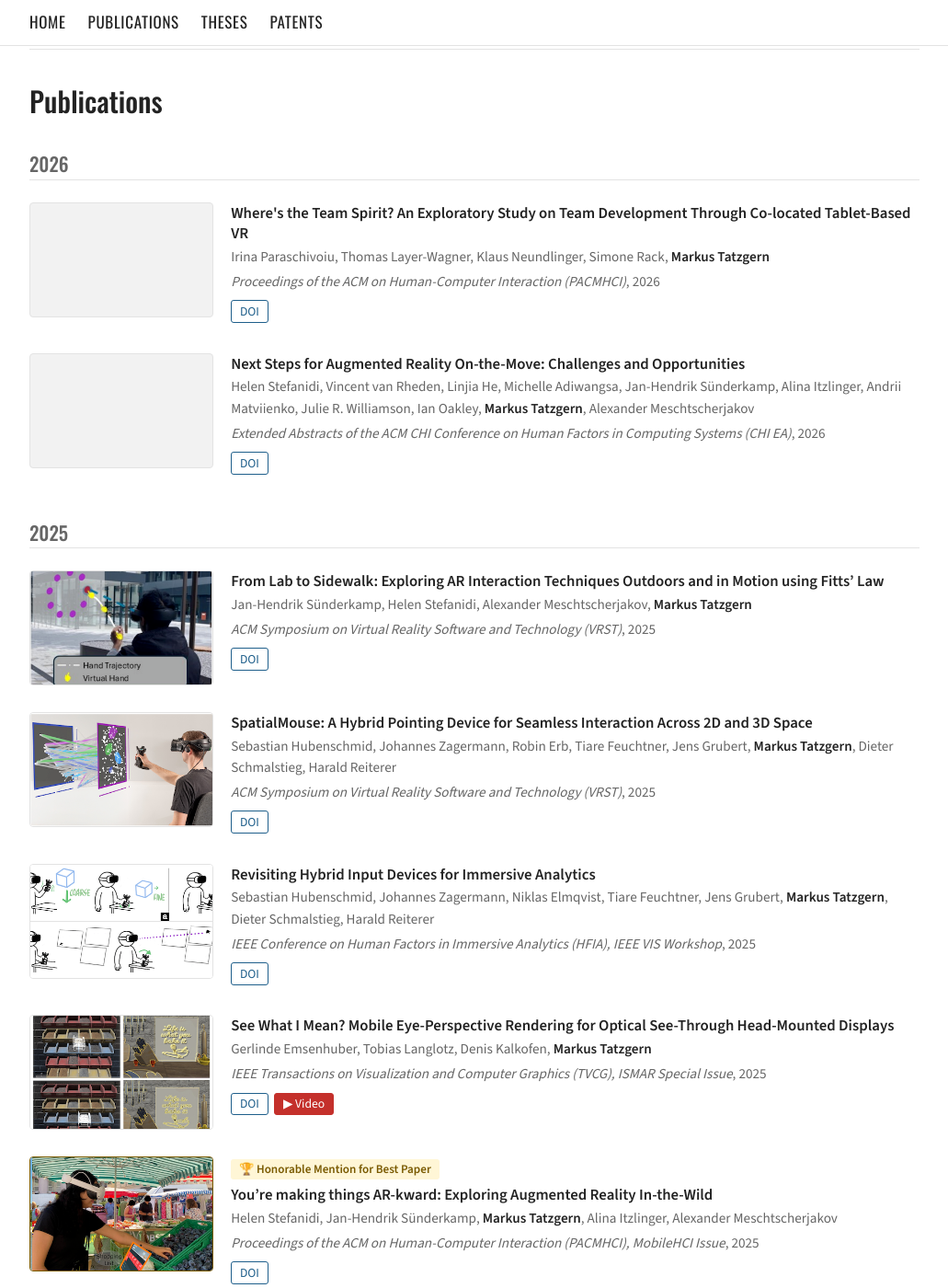
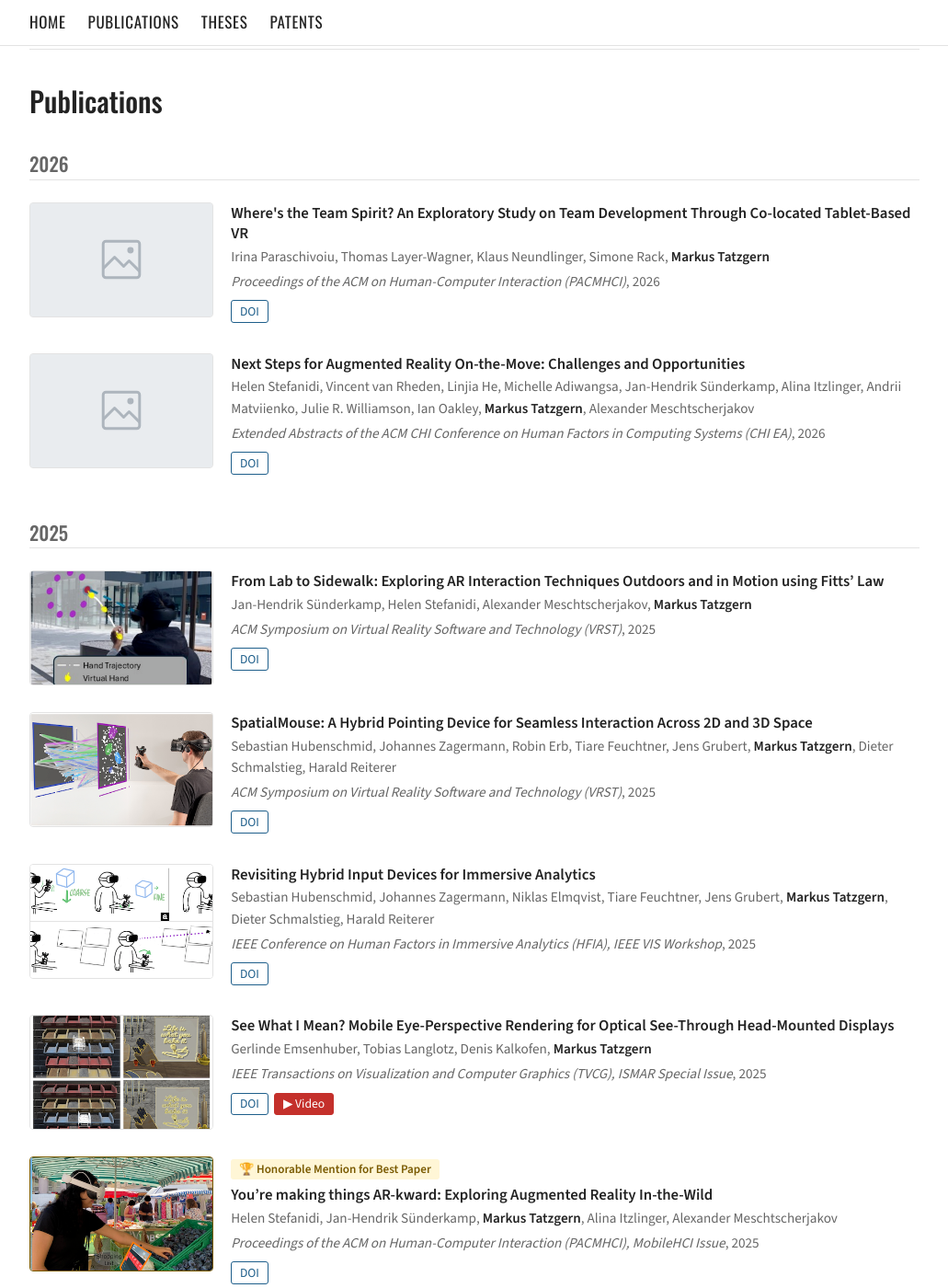
Before and after one commit to mtatz/mtatz.github.io, a Jekyll site: the page built from index.html, in a window 1280 px wide and 1400 px high, scrolled down 670 px. Shown: the whole window at 92% size, without its empty margins (124-1155 px from the left). Built offline with Jekyll 4.4.1, drawn with Linux system fonts in a browser that asks for light colours.

Commit message:
Show neutral placeholder for publications without teaser image
Co-Authored-By: Claude Opus 5.5 <noreply@anthropic.com>
Claude-Session: https://claude.ai/code/session_014X6Q7nAd6PJRdbiiMWzV1J

```diff
--- a/_includes/publication.html
+++ b/_includes/publication.html
@@ -1,11 +1,8 @@
 {%- assign p = include.pub -%}
 <li class="pub{% if p.award %} pub-award{% endif %}" id="{{ p.id }}">
   <div class="pub-thumb">
-    {%- if p.image -%}
-    <img src="{{ p.image | prepend: '/' | relative_url }}" alt="Teaser image: {{ p.title | escape }}" loading="lazy">
-    {%- else -%}
-    <div class="pub-thumb-placeholder" aria-hidden="true"></div>
-    {%- endif -%}
+    {%- assign img = p.image | default: "papers/placeholder.svg" -%}
+    <img src="{{ img | prepend: '/' | relative_url }}" alt="{% if p.image %}Teaser image: {{ p.title | escape }}{% endif %}" loading="lazy">
   </div>
   <div class="pub-body">
     {%- if p.award %}<p class="award-badge">&#127942; {{ p.award }}</p>{% endif %}
--- a/assets/css/site.css
+++ b/assets/css/site.css
@@ -60,7 +60,7 @@ h3.year { font-size: 1.3rem; color: var(--muted); margin: 1.8rem 0 .6rem; border
 
 .pubs { list-style: none; margin: 0; padding: 0; }
 .pub { display: grid; grid-template-columns: 200px 1fr; gap: 1.2rem; padding: .9rem 0; }
-.pub-thumb img, .pub-thumb-placeholder {
+.pub-thumb img {
   width: 200px; height: 125px; object-fit: cover; border-radius: 4px;
   background: var(--thumb-bg); display: block; border: 1px solid var(--line);
 }
@@ -90,6 +90,5 @@ footer { text-align: center; color: var(--muted); font-size: .85rem; padding: 2r
   .profile-side { display: grid; grid-template-columns: 140px 1fr; gap: 1rem; align-items: start; }
   .profile-links { margin: 0; }
   .pub { grid-template-columns: 1fr; gap: .6rem; }
-  .pub-thumb img, .pub-thumb-placeholder { width: 100%; height: auto; aspect-ratio: 16 / 10; }
-  .pub-thumb-placeholder { display: none; }
+  .pub-thumb img { width: 100%; height: auto; aspect-ratio: 16 / 10; }
 }
```
Also changed, not shown: CLAUDE.md (+1 -1 lines), papers/placeholder.svg (added).
